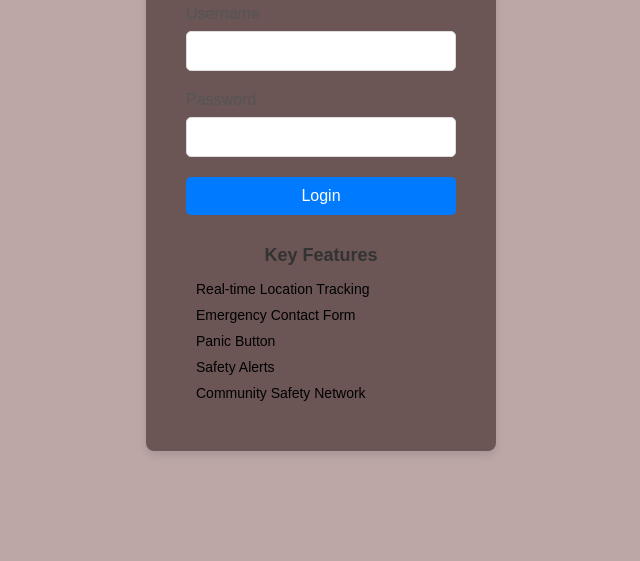
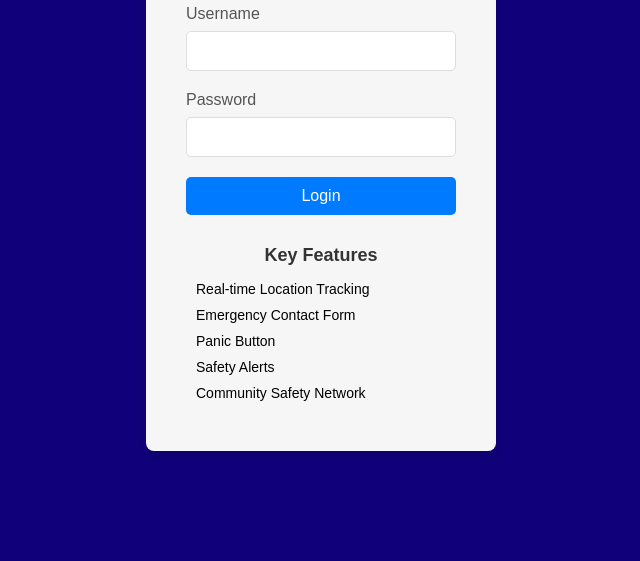
Before and after one commit to BOGINENI-MANISH/project, a plain HTML site: page index.html in a window 1280 px wide. Shown: the part 239-800 px from the top of the page, without its empty margins (319-959 px from the left). Drawn offline with Linux system fonts and the light colour scheme.

Commit message:
Update styles.css

```diff
--- a/styles.css
+++ b/styles.css
@@ -9,7 +9,7 @@
 /* Basic styling for body */
 body {
     font-family: 'Arial', sans-serif;
-    background-color: #bca6a6;
+    background-color: #100079;
     display: flex;
     justify-content: center;
     align-items: center;
@@ -18,7 +18,7 @@ body {
 
 /* Container for login and forms */
 .container {
-    background-color: #6b5555;
+    background-color: #f6f6f6;
     padding: 40px;
     border-radius: 8px;
     box-shadow: 0 4px 8px rgba(0, 0, 0, 0.1);
```
